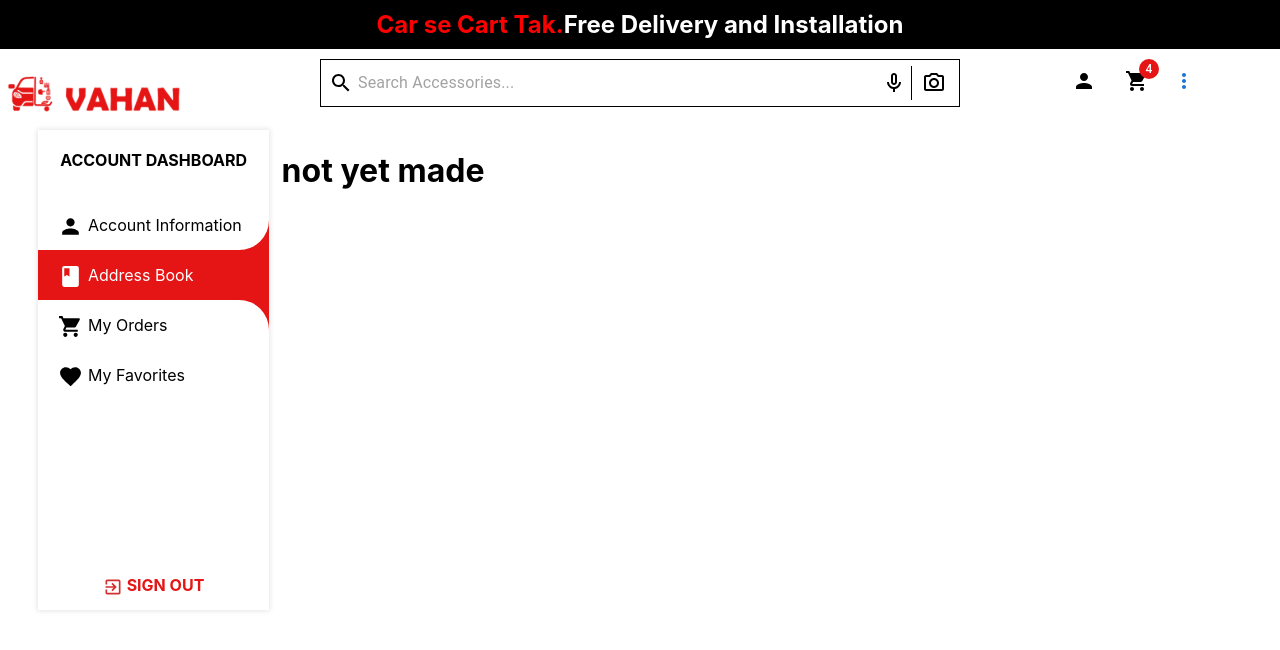
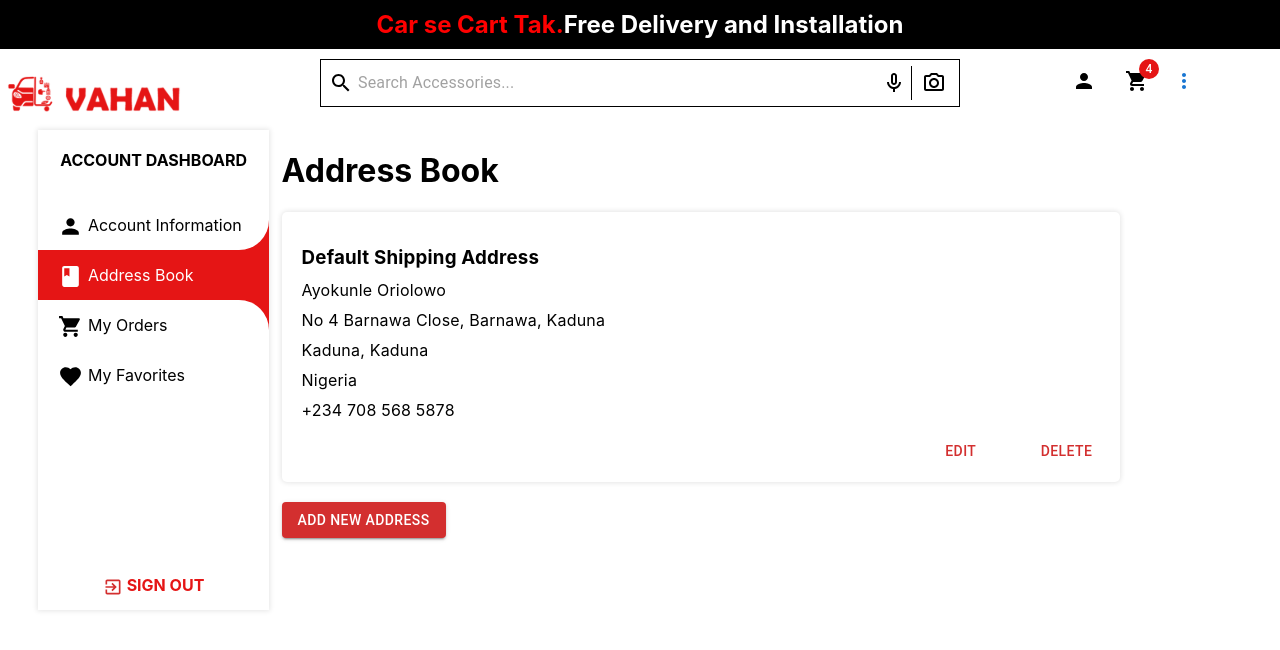
Before and after one commit to vahankart/vahankart_frontend, a React (Create React App) app: page / in a window 1280 px wide. Both pictures are taken after a click on the element "Address Book". Shown: the top 650 px of the page. Built offline with nearby package versions, Linux system fonts and the light colour scheme.

Commit message:
SideNav: Completed all the associated views

```diff
--- a/src/components/SideNav/partials/Main.jsx
+++ b/src/components/SideNav/partials/Main.jsx
@@ -2,8 +2,8 @@ import { useState, useEffect } from 'react'
 import MainStyle from "./main/Main"
 import FavoritesComponent from "./main/favorite/FavoriteComponent"
 import AccountInfo from "./main/Accountinfo/Accountinfo"
-
-
+import Address from './main/AdressBook/Address'
+import Order from './main/Order/Order'
 const Main = ({currentPage})=>{
     const [ MainView, setMainView] = useState(currentPage)
     useEffect(() => {
@@ -18,11 +18,13 @@ const Main = ({currentPage})=>{
          return(
             <FavoritesComponent />
          )
-     }else {
+     } else if(prop === 'address'){
          return(
-             <div>
-                 <h1>not yet made</h1>
-             </div>
+             <Address />
+         )
+     } else if(prop === 'order'){
+         return(
+            <Order />
          )
      }
     }
--- a/src/components/SideNav/partials/main/Accountinfo/Accountinfo.jsx
+++ b/src/components/SideNav/partials/main/Accountinfo/Accountinfo.jsx
@@ -11,7 +11,7 @@ import Button from "@mui/material/Button"
 import ButtonWrapper from "./Buttonwrapper"
 const AccountInfo = ()=>{
     return(
-        <div style={{justifyContent: 'center'}}>
+        <div>
             <h1>User Information</h1>
             <Wrapper>
                 <InputGroup>
--- /dev/null
+++ b/src/components/SideNav/partials/main/AdressBook/Address.jsx
@@ -0,0 +1,31 @@
+import AddressContainer from "./Addresscontainer"
+import AddressParagraph from "./AddressParagraph"
+import Stack from '@mui/material/Stack'
+import Button from '@mui/material/Button'
+import ButtonWrapper from "../Accountinfo/Buttonwrapper"
+const Address = ()=>{
+    return(
+        <div>
+            <h1>Address Book</h1>
+            <AddressContainer>
+                <AddressParagraph>
+                    <h3>Default Shipping Address</h3>
+                    <p>Ayokunle Oriolowo</p>
+                    <p>No 4 Barnawa Close, Barnawa, Kaduna</p>
+                    <p>Kaduna, Kaduna</p>
+                    <p>Nigeria</p>
+                    <p>+234 708 568 5878</p>
+                </AddressParagraph>
+                <Stack spacing={5} direction="row-reverse">
+                    <Button variant="text" color="error">Delete</Button>
+                    <Button variant="text" color="error">Edit</Button>
+                </Stack>
+            </AddressContainer>
+            <ButtonWrapper>
+                <Button variant="contained" color="error">ADD NEW ADDRESS</Button>
+            </ButtonWrapper>
+        </div>
+    )
+}
+
+export default Address
--- /dev/null
+++ b/src/components/SideNav/partials/main/AdressBook/AddressParagraph.jsx
@@ -0,0 +1,10 @@
+import styled from 'styled-components'
+
+
+const AddressParagraph = styled.div`
+    text-align: start;
+    line-height: 14px;
+    letter-spacing: 0.2px;
+`
+
+export default AddressParagraph
--- /dev/null
+++ b/src/components/SideNav/partials/main/AdressBook/Addresscontainer.jsx
@@ -0,0 +1,20 @@
+import styled from 'styled-components'
+
+
+const AddressContainer = styled.div`
+    box-shadow: 0px 0px 5px 1px rgba(0, 0, 0, 0.1);
+    width: 80%;
+    height: 250px;
+    padding-top: 20px;
+    padding-left: 20px;
+    padding-right: 20px;
+    border-radius: 5px;
+    @media only screen and (max-width: 450px){
+        margin: 10px;
+        width: 90%;
+        padding-top: 10px;
+        padding-right: 0px;
+    }
+`
+
+export default AddressContainer
--- /dev/null
+++ b/src/components/SideNav/partials/main/Order/Cardspan.jsx
@@ -0,0 +1,14 @@
+import styled from 'styled-components'
+
+
+const Cardspan = styled.span`
+    width: ${(prop)=> prop.width ? prop.width : "100%"};
+    padding-top: 30px;
+    padding-bottom: 20px;
+    margin: 0px;
+    text-align: ${(prop)=> prop.textl ? "start" : "center"};
+    padding-left: ${(prop)=> prop.textlM ? "20px" : "0px"};
+`
+
+
+export default Cardspan
--- /dev/null
+++ b/src/components/SideNav/partials/main/Order/DeliveryStatus.jsx
@@ -0,0 +1,17 @@
+import styled from 'styled-components'
+
+
+const DelivertStatus = styled.p`
+    width: 80px;
+    height: 16px;
+    margin-left: 30px;
+    color: #FFFFFF;
+    font-size: 10px;
+    background-color: ${(prop)=> prop.color ? prop.color : "#08B727"};
+    @media only screen and (max-width: 450px){
+        margin-left: 20px;
+    }
+`
+
+
+export default DelivertStatus
--- /dev/null
+++ b/src/components/SideNav/partials/main/Order/Order.jsx
@@ -0,0 +1,102 @@
+import OrderRow from "./OrderRow"
+import OrderCol from "./OrderCol"
+import Cardspan from "./Cardspan"
+import DelivertStatus from "./DeliveryStatus"
+import TextLine from "./TextLine"
+import Stack from '@mui/material/Stack'
+import Button from "@mui/material/Button"
+
+const Delivered = ()=>{
+    return(
+        <OrderRow>
+            <OrderCol width="50%">
+                <Cardspan width="30%">
+                    <img src="https://picsum.photos/500/300?random=1" width="80px" height="80px" alt="product"/>
+                    <DelivertStatus color="#08B727">Delivered</DelivertStatus>
+                </Cardspan>
+                <Cardspan width="70%" textl>
+                    <h3 style={{margin: '0px'}}>Casual flat loafers</h3>
+                    <TextLine size="16px" color="#686868">Size - EU: 36 US: 5.5</TextLine>
+                    <TextLine size="12px" color="#E51515">$ 10,000</TextLine>
+                    <TextLine size="12px">Qty: 1</TextLine>
+                    <TextLine size="12px">On 20/07/2020</TextLine>
+                </Cardspan>
+            </OrderCol>
+            <OrderCol width="20%">
+                <Cardspan textl textlM>
+                    <h5 style={{margin: '0px', paddingBottom: "10px"}}>Payment details</h5>
+                    <TextLine size="12px" color="#686868">Item’s total - $ 10,000 </TextLine>
+                    <TextLine size="12px" color="#686868">Delivery fee - $ 2,000 </TextLine>
+                    <TextLine size="12px" color="#686868">TOTAL - $ 12,000 </TextLine>
+                </Cardspan>
+            </OrderCol>
+            <OrderCol width="30%">
+            <Cardspan textl textlM>
+                    <h5 style={{margin: '0px', paddingBottom: "5px"}}>Delivery method</h5>
+                    <TextLine size="12px" color="#686868">Door delivery</TextLine>
+                    <h5 style={{margin: '0px', paddingBottom: "0px", paddingTop: "10px"}}>Shipping address</h5>
+                    <TextLine size="12px" color="#686868">Ayokunle Oriolowo <br /> 4, Barnawa Close, Barnawa Kaduna.</TextLine>
+                </Cardspan>
+            </OrderCol>
+        </OrderRow>
+    )
+}
+
+
+const Toarrive = ()=>{
+    return(
+        <OrderRow MT="50px">
+            <OrderCol width="50%">
+                <Cardspan width="30%">
+                    <img src="https://picsum.photos/500/300?random=1" width="80px" height="80px" alt="product"/>
+                    <DelivertStatus color="#F07B4E">To arrive</DelivertStatus>
+                </Cardspan>
+                <Cardspan width="70%" textl>
+                    <h3 style={{margin: '0px'}}>Casual flat loafers</h3>
+                    <TextLine size="16px" color="#686868">Size - XS</TextLine>
+                    <TextLine size="12px" color="#E51515">$ 10,000</TextLine>
+                    <TextLine size="12px">Qty: 1</TextLine>
+                    <TextLine size="12px">Between 20/07/2020 - 25/07/2020</TextLine>
+                </Cardspan>
+            </OrderCol>
+            <OrderCol width="20%">
+                <Cardspan textl textlM>
+                    <h5 style={{margin: '0px', paddingBottom: "10px"}}>Payment details</h5>
+                    <TextLine size="12px" color="#686868">Item’s total - $ 10,000 </TextLine>
+                    <TextLine size="12px" color="#686868">Delivery fee - $ 2,000 </TextLine>
+                    <TextLine size="12px" color="#686868">TOTAL - $ 12,000 </TextLine>
+                </Cardspan>
+            </OrderCol>
+            <OrderCol width="30%">
+            <Cardspan textl textlM>
+                    <h5 style={{margin: '0px', paddingBottom: "5px"}}>Delivery method</h5>
+                    <TextLine size="12px" color="#686868">Door delivery</TextLine>
+                    <h5 style={{margin: '0px', paddingBottom: "0px", paddingTop: "10px"}}>Shipping address</h5>
+                    <TextLine size="12px" color="#686868">Ayokunle Oriolowo <br /> 4, Barnawa Close, Barnawa Kaduna.</TextLine>
+                </Cardspan>
+            </OrderCol>
+        </OrderRow>
+    )
+}
+
+
+const Order = ()=>{
+    return(
+        <div>
+            <h1>My Orders</h1>
+            <Delivered />
+            <Stack
+                direction="row"
+                spacing={4}
+                justifyContent={{xs: "center", sm: "center", md:"flex-start"}}
+            >
+                <Button variant="contained" color="error">ORDER AGAIN</Button>
+                <Button variant="outlined" color="error">REQUEST A RETURN</Button>
+            </Stack>
+            <Toarrive />
+        </div>
+    )
+}
+
+
+export default Order
--- /dev/null
+++ b/src/components/SideNav/partials/main/Order/OrderCol.jsx
@@ -0,0 +1,15 @@
+import styled from 'styled-components'
+
+
+const OrderCol = styled.span`
+    width: ${(prop) => prop.width ? prop.width : "100%"};
+    box-shadow: 0px 0px 5px 1px rgba(0, 0, 0, 0.1);
+    display: flex;
+    flex-direction: row;
+    @media only screen and (max-width: 450px){
+        width: 95%;
+    }
+`
+
+
+export default OrderCol
--- /dev/null
+++ b/src/components/SideNav/partials/main/Order/OrderRow.jsx
@@ -0,0 +1,18 @@
+import styled from 'styled-components'
+
+
+const OrderRow = styled.div`
+    display: flex;
+    flex-direction: row;
+    width: 80%;
+    padding-bottom: 50px;
+    margin-top: ${(prop)=> prop.MT ? prop.MT : "0px"};
+    @media only screen and (max-width: 450px){
+        width: 100%;
+        flex-direction: column;
+        align-items: center;
+    }
+`
+
+
+export default OrderRow
--- /dev/null
+++ b/src/components/SideNav/partials/main/Order/TextLine.jsx
@@ -0,0 +1,11 @@
+import styled from 'styled-components'
+
+
+const TextLine = styled.p`
+    margin: 0;
+    color: ${(prop)=> prop.color ? prop.color : "#000000"};
+    font-size: ${(prop)=> prop.size ? prop.size : "medium"};
+    height: 20px;
+`
+
+export default TextLine
--- a/src/components/SideNav/partials/main/favorite/Favorites.jsx
+++ b/src/components/SideNav/partials/main/favorite/Favorites.jsx
@@ -1,7 +1,7 @@
 import styled from 'styled-components'
 
 const Favorites = styled.div`
-    max-height: 70vh;
+    max-height: 60vh;
     overflow-y: auto;
     display: flex;
     flex-wrap: wrap;
```
